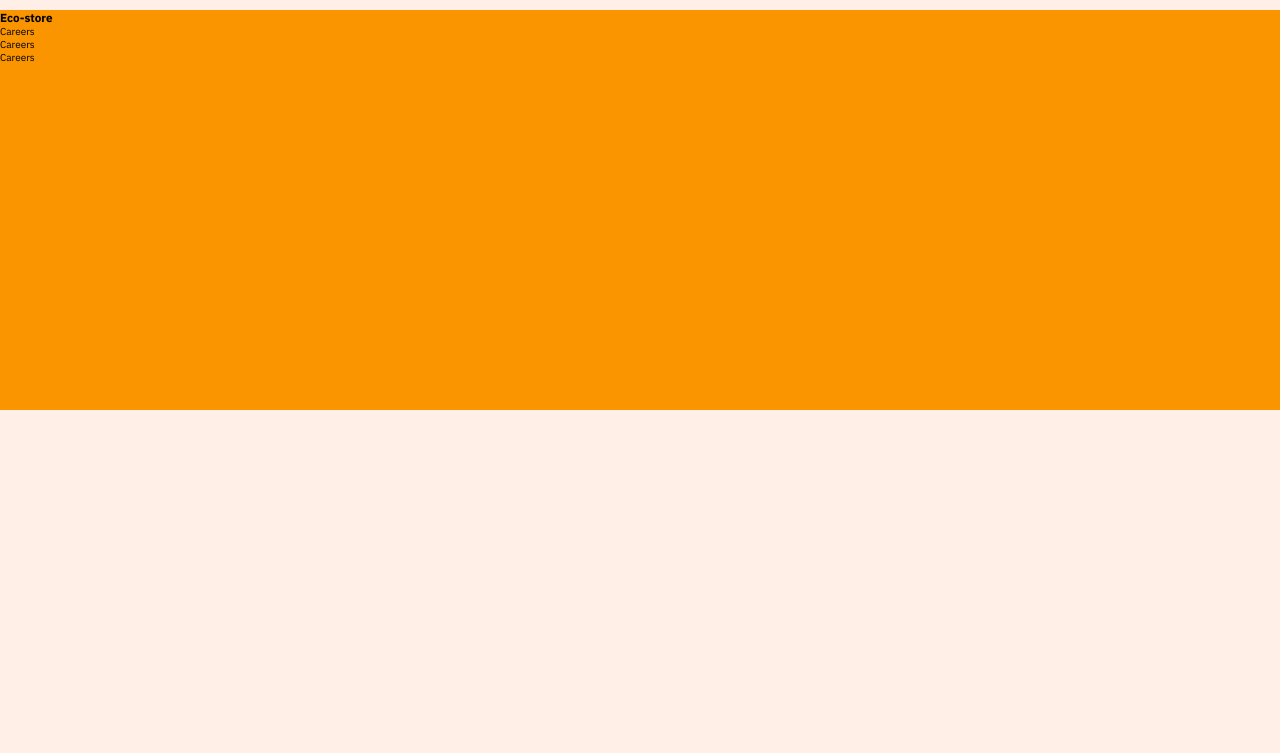
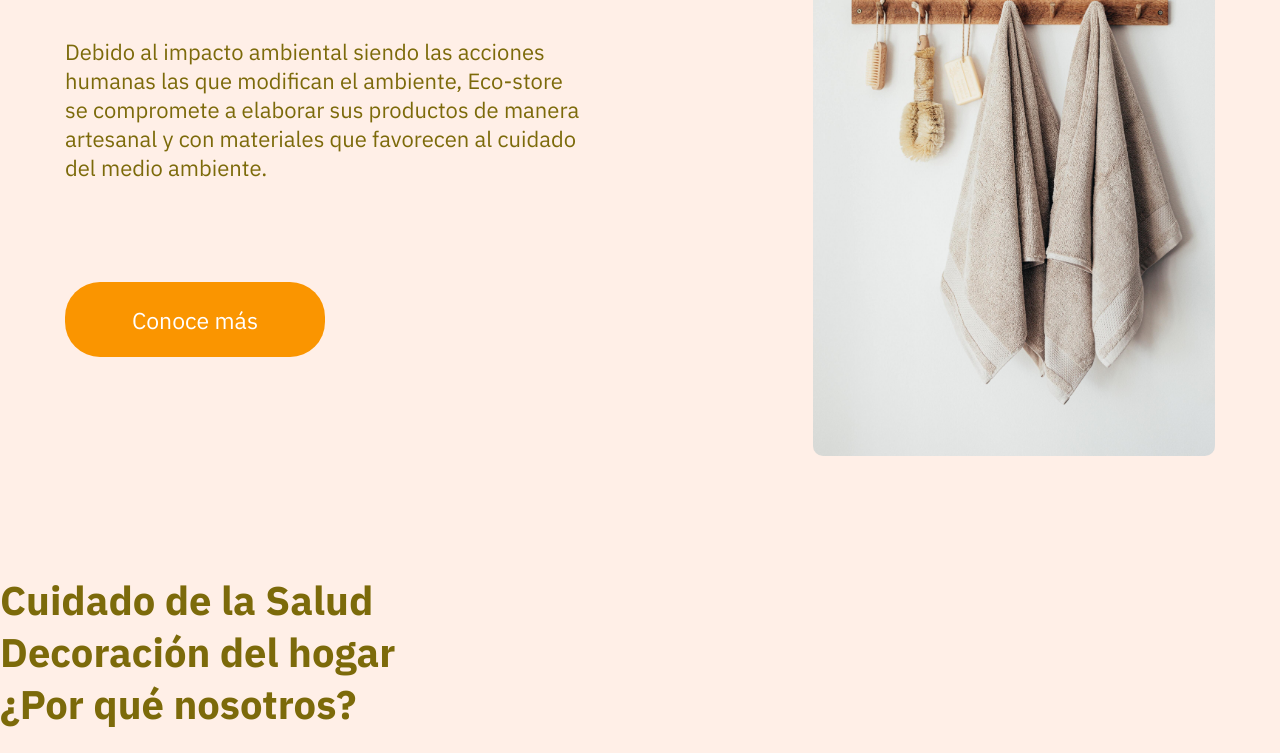
Before and after one commit to nestorrig/PLATZI-Curso-de-Fundamentos-de-Sass_Crea-tu-Primera-Landing-Page, a plain HTML site: page index.html in a window 1280 px wide. Shown: the part 355-1108 px from the top of the page. Before the commit the page ends 800 px from the top, so only its background shows below. Drawn offline with Linux system fonts and the light colour scheme.

Commit message:
Clase 9: Creando la estructura de la sección main

```diff
--- a/index.html
+++ b/index.html
@@ -32,7 +32,7 @@
         </div>
     </nav>
     <main>
-        <article>
+        <article class="hero">
             <section class="impact-section">
                 <h1>Impacto ecológico</h1>
                 <p>
@@ -41,7 +41,7 @@
                 <button>Conoce más</button>
             </section>
             <figure class="image-section">
-                <img src="" alt="">
+                <img src="./assets/img/main-2.jpg" alt="">
             </figure>
         </article>
         <section class="product-section">
--- a/sass/main.scss
+++ b/sass/main.scss
@@ -2,6 +2,7 @@ $primary-color:#FFEFE7;
 $secundary-color:#FFDAC6;
 $tertiary-color:#BABD8D;
 $primary-text-color:#7C6A0A;
+$fourth-color:#FA9500;
 $font-stack: 'IBM Plex Sans' , sans-serif;
 
 * {
@@ -16,6 +17,7 @@ body {
     margin: 0;
     padding: 0;
     background-color: $primary-color;
+    color: $primary-text-color;
     font-family: $font-stack;
 }
 nav {
@@ -45,10 +47,47 @@ nav {
 }
 main {
     width: 100%;
+    h2 {
+        font-size: 4rem;
+    }
+}
+.hero {
+    display: flex;
+    justify-content: space-between;
+    padding: 75px 65px 115px;
+    .impact-section {
+        width: 45%;
+        h1 {
+            font-size: 5rem;
+            margin: 60px 0;
+        }
+        p {
+            font-size: 2.2rem;
+            margin-bottom: 100px;
+        }
+        button {
+            background: $fourth-color;
+            color: white;
+            border: none;
+            width: 260px;
+            height: 75px;
+            font-family: $font-stack;
+            font-size: 2.3rem;
+            border-radius: 35px;
+            cursor: pointer;
+        }
+    }
+    .image-section {
+        width: 35%;
+        img {
+            width: 100%;
+            max-width: 500px;
+            border-radius: 10px;
+        }
+    }
 }
 footer {
-    $background:#FA9500;
-    background-color: $background;
+    background-color: $fourth-color;
     width: 100%;
     height: 400px;
 }
```
Also changed, not shown: css/main.css.
